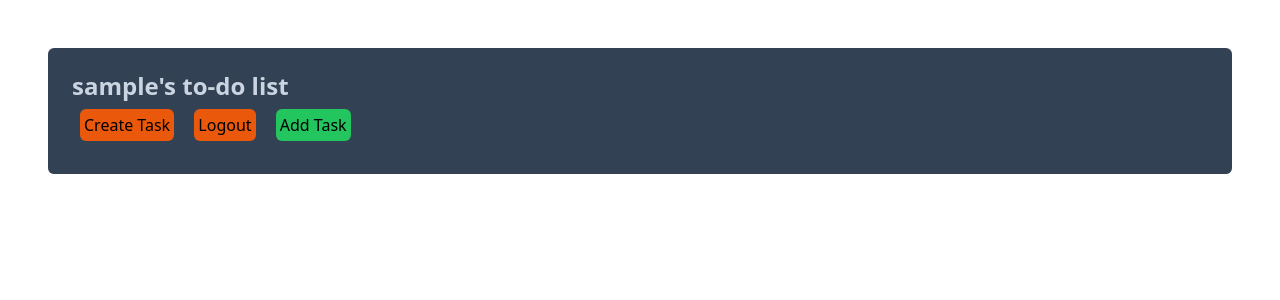
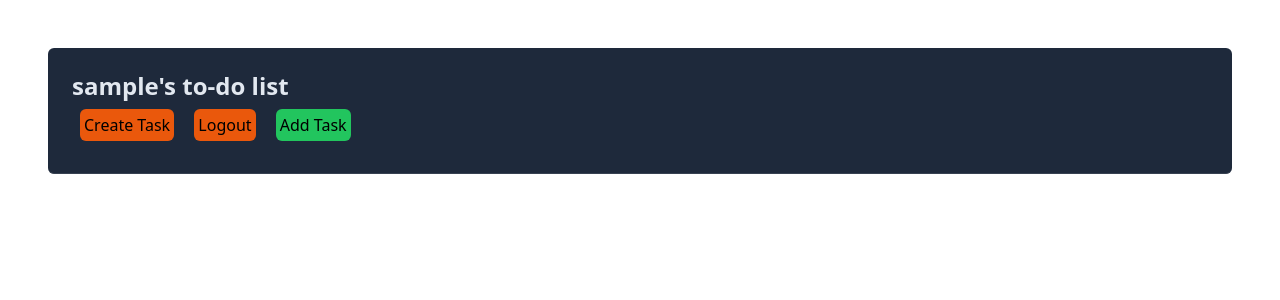
Before and after one commit to dhiwarya/assignments2-dhiwa, a Django app: page /todolist/ in a window 1280 px wide. Shown: the top 300 px of the page. Run offline with Django 4.2, Linux system fonts and the light colour scheme; the visitor is signed in with stand-in values (Sample User, id 1); data that the repository does not hold is empty; style sheets or scripts are compiled from the project's sources; some libraries are stand-ins or nearby versions.

Commit message:
part3 of ASG6

```diff
--- a/todolist/templates/todolist.html
+++ b/todolist/templates/todolist.html
@@ -5,28 +5,34 @@
   <title>Your todolist</title>
   {% endblock meta %}
 </head>
+<style>
+    * {
+        background: rgb(0,0,0);
+        background: linear-gradient(90deg, rgba(0,0,0,1) 0%, rgba(18,9,121,1) 100%);
+    }
+</style>
 
  {% block content %}
-<div class="todolist-container p-6 m-5 bg-slate-700	 border-gray-700 border-b rounded">
+<div class="todolist-container p-6 m-5 bg-[#1e293b] border-gray-700 border-b rounded">
 
-    <div class="header lg:text-2xl sm:text-xl font-bold text-slate-300">
+    <div class="header lg:text-2xl sm:text-xl font-bold text-[#e2e8f0]">
         <h1>{{user}}'s to-do list </h1>
     </div>
 
         <div class="container d-flex flex-wrap flex-row " id= "card-container"> </div>
 
 <!-- Modal -->
-<div class="modal fade bg-gray-500" id="modalForm" role="dialog">
+<div class="modal fade bg-[#0f172a]" id="modalForm" role="dialog">
     <div class="modal-dialog">
-        <div class="modal-content bg-blue-400">
+        <div class="modal-content bg-[#1e293b]">
             <!-- Modal Header -->
             <div class="modal-header
                         ">
-                <button type="button" class="close" data-bs-dismiss="modal">
+                <button type="button" class="close p-1 m-1 bg-orange-600 rounded" data-bs-dismiss="modal">
                     <span aria-hidden="true">&times;</span>
                     <span class="sr-only">Close</span>
                 </button>
-                <h4 class="modal-title font-bold" id="myModalLabel">Add Task</h4>
+                <h4 class="modal-title font-bold text-[#e2e8f0]" id="myModalLabel">Add Task</h4>
             </div>
 
             <!-- Modal Body -->
@@ -34,12 +40,12 @@
                 <p class="statusMsg"></p>
                 <form role="form" id="taskForm" action="/todolist/add/" method="POST">
                     {% csrf_token %}
-                    <div class="form-group">
-                        <label for="inputTitle">Title</label>
+                    <div class="form-group p-2 m-2">
+                        <label for="inputTitle" class="text-[#e2e8f0]">Title</label>
                         <input type="text" class="form-control w-100" id="inputTitle" name='title' placeholder="Enter task title"/>
                     </div>
-                    <div class="form-group">
-                        <label for="inputDescription">Description</label>
+                    <div class="form-group p-2 m-2">
+                        <label for="inputDescription" class="text-[#e2e8f0]">Description</label>
                         <textarea class="form-control" id="inputDescription" name='description' placeholder="Enter your description"></textarea>
                     </div>
                 </form>
@@ -47,8 +53,8 @@
 
             <!-- Modal Footer -->
             <div class="modal-footer">
-                <button type="button" class="btn btn-default h-25" data-bs-dismiss="modal">Close</button>
-                <button type="submit" onclick = "submitForm()" class="btn btn-primary submitBtn h-25" id="submit">Submit</button>
+                <button type="button" class="btn btn-default h-25 bg-orange-600 group-hover:bg-blue-600" data-bs-dismiss="modal">Close</button>
+                <button type="submit" onclick = "submitForm()" class="btn btn-primary submitBtn h-25 bg-orange-600" id="submit">Submit</button>
             </div>
         </div>
     </div>
```
Also changed, not shown: todolist/README-TWO.md (added).
